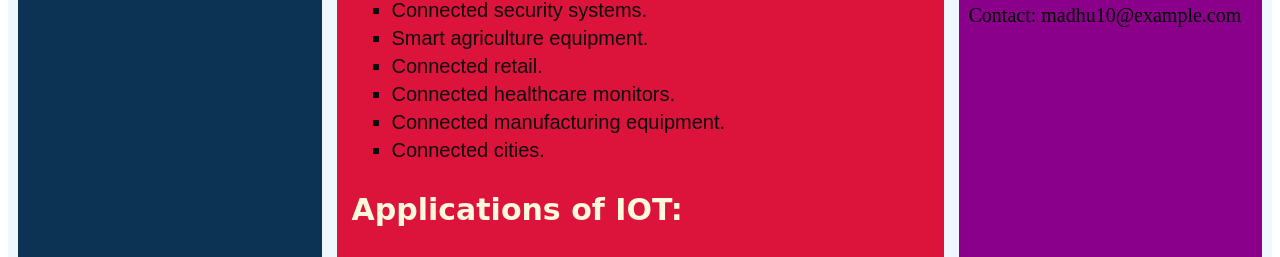
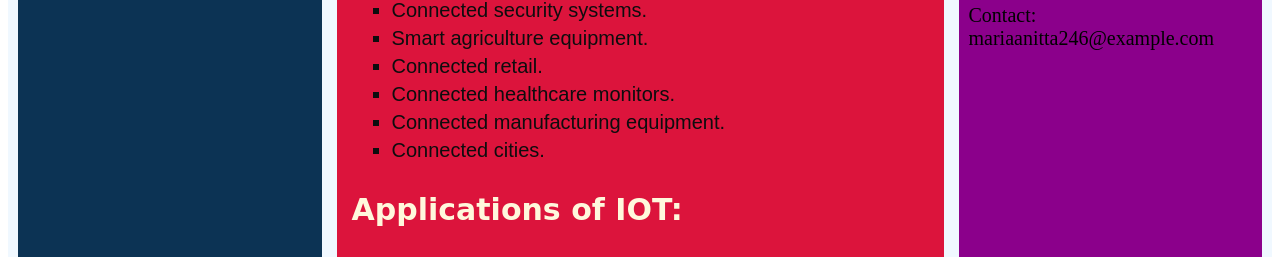
Before and after one commit to Anitta246/Grid-html, a plain HTML site: page index.html in a window 1280 px wide. Shown: the part 519-776 px from the top of the page. Drawn offline with Linux system fonts and the light colour scheme.

Commit message:
index.html

```diff
--- a/index.html
+++ b/index.html
@@ -1,5 +1,6 @@
 <html>
     <head>
+        <meta name="viewport" content="width=device-width, initial-scale=1">
         <style>
             .grid{
                 display: grid;
@@ -112,9 +113,8 @@
           "sidebar"
           "footer";
         grid-template-columns: 1fr; /* single column layout */
+           }
       }
-            }
-
         </style>
     </head>
     <body>
@@ -210,7 +210,7 @@
                     <li>Advantages</li>
                     <li>Disadvantages</li>
                 </ul>
-                <p>Contact: madhu10@example.com</p>
+                <p>Contact: mariaanitta246@example.com</p>
             </div>
             <div class="footer">
                 <p>@ IOT content</p>
```
